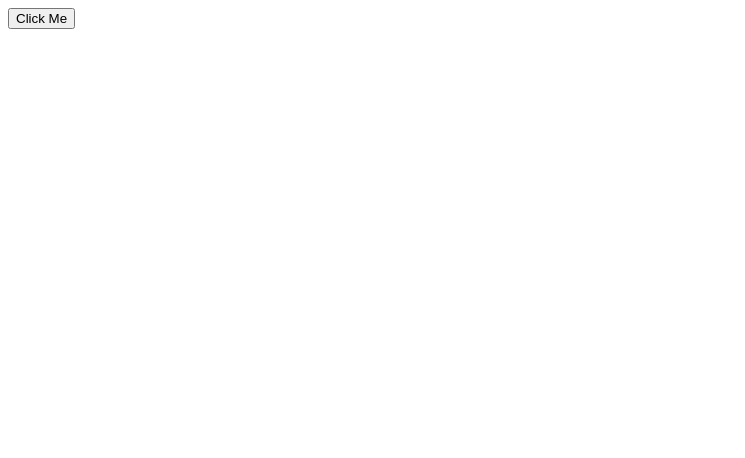
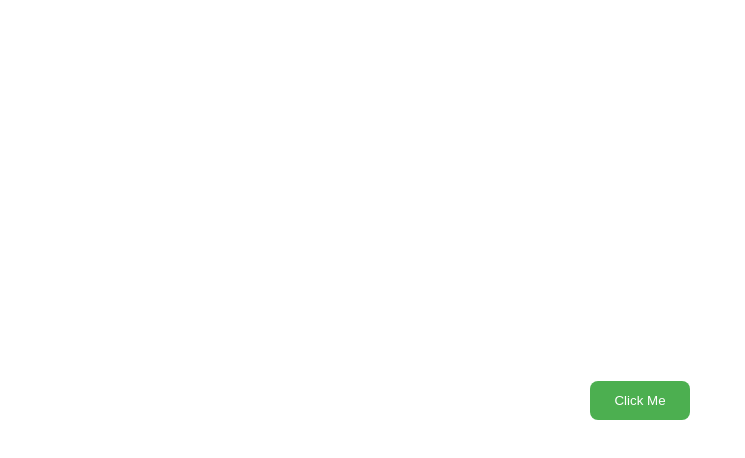
Before and after one commit to azhan-mohammed/agents-factory, a plain HTML site: page index.html in a window 1280 px wide. Shown: the whole page, without its empty margins (0-745 px from the left). Drawn offline with Linux system fonts and the light colour scheme.

Commit message:
Style the Click Me button with color, padding, rounding, and hover transition

```diff
--- a/index.html
+++ b/index.html
@@ -5,6 +5,28 @@
     <meta charset="UTF-8">
     <meta name="viewport" content="width=device-width, initial-scale=1.0">
     <title>Document</title>
+    <style>
+        body {
+            display: flex;
+            justify-content: center;
+            align-items: center;
+            height: 100vh;
+            margin: 0;
+        }
+
+        button {
+            background-color: #4CAF50;
+            color: white;
+            padding: 12px 24px;
+            border: none;
+            border-radius: 8px;
+            transition: background-color 0.3s ease;
+        }
+
+        button:hover {
+            background-color: #45a049;
+        }
+    </style>
 </head>
 
 <body>
```
